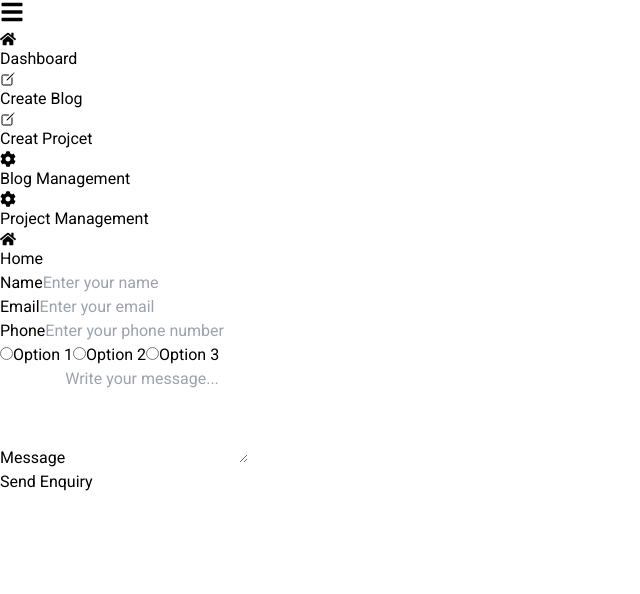
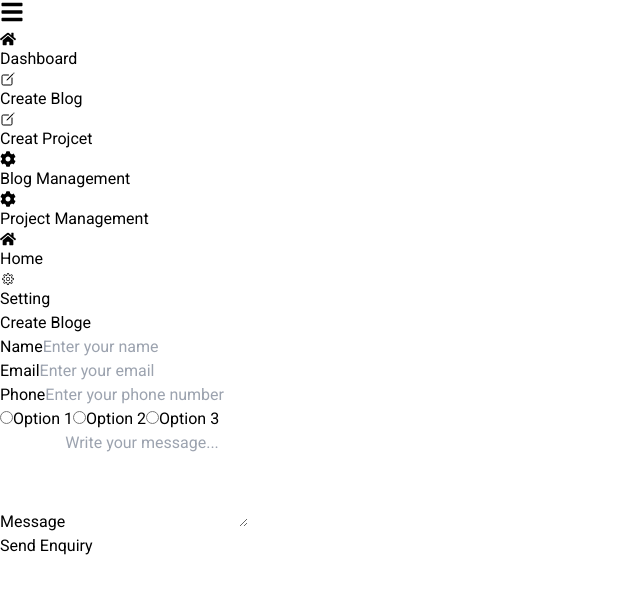
Before and after one commit to hridayroy19/nextjs-portfolio-app, a Next.js app: page /dashboard/createBlog in a window 1280 px wide. Shown: the top 594 px of the page, without its empty margins (0-640 px from the left). Built offline with nearby package versions, Linux system fonts and the light colour scheme.

Commit message:
update blog form and add seting options

```diff
--- a/src/app/dashboard/(admin)/createBlog/page.tsx
+++ b/src/app/dashboard/(admin)/createBlog/page.tsx
@@ -1,11 +1,12 @@
 import BlogForm from "@/components/blogCart/BlogForm";
 
 const CreatBLogpage = () => {
-    return (
-        <div className=" w-full mt-7 flex justify-center items-center h-screen ">
-            <BlogForm/>
-        </div>
-    );
+  return (
+    <div>
+      <p className="text-center text-2xl py-8"> Create Bloge</p>
+      <BlogForm />
+    </div>
+  );
 };
 
 export default CreatBLogpage;
--- a/src/app/dashboard/(admin)/createProject/page.tsx
+++ b/src/app/dashboard/(admin)/createProject/page.tsx
@@ -3,6 +3,7 @@ import ProjectForm from "@/components/projcetCart/ProjectForm";
 const page = () => {
     return (
         <div>
+            <p className="text-center text-2xl py-8">Create Project</p>
             <ProjectForm/>
         </div>
     );
--- a/src/components/blogCart/BlogForm.tsx
+++ b/src/components/blogCart/BlogForm.tsx
@@ -2,7 +2,7 @@ const BlogForm = () => {
     return (
       <div className=" px-4 py-4">
         <div className="max-w-screen-xl mx-auto">
-          <div className="bg-white/90 rounded-lg p-6 shadow-lg md:p-10">
+          <div className="bg-gray-300 rounded-lg p-6 shadow-lg md:p-10">
             <form className="space-y-6">
               {/* Name Input */}
               <div>
--- a/src/components/deshboardSitbar/Sidbar.tsx
+++ b/src/components/deshboardSitbar/Sidbar.tsx
@@ -3,6 +3,7 @@ import { useState } from "react";
 import Link from "next/link";
 import { FaCog, FaHome, FaBars, FaTimes } from "react-icons/fa";
 import { IoCreateOutline } from "react-icons/io5";
+import { CiSettings } from "react-icons/ci";
 
 const Sidebar = () => {
   const [isOpen, setIsOpen] = useState(false);
@@ -72,10 +73,19 @@ const Sidebar = () => {
           <li>
             <Link
               href="/"
-              className="flex items-center space-x-2 mt-10 p-3 rounded-md hover:bg-gray-500 text-white"
+              className="flex items-center space-x-2 mt-32 p-3 rounded-md hover:bg-gray-500 text-white"
             >
               <FaHome className="h-5  w-5" />
               <span>Home</span>
+            </Link>
+          </li>
+          <li>
+            <Link
+              href="/"
+              className="flex items-center space-x-2  p-3 rounded-md hover:bg-gray-500 text-white"
+            >
+              <CiSettings className="h-5  w-5" />
+              <span>Setting</span>
             </Link>
           </li>
         </ul>
```
